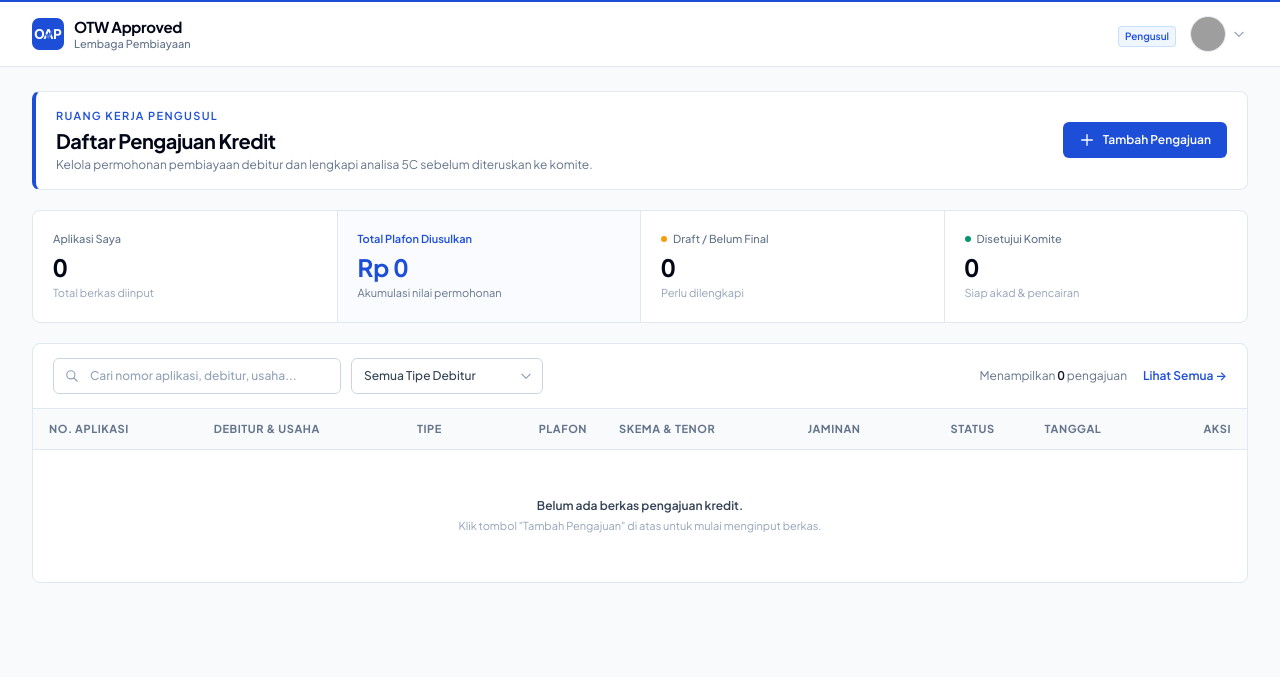
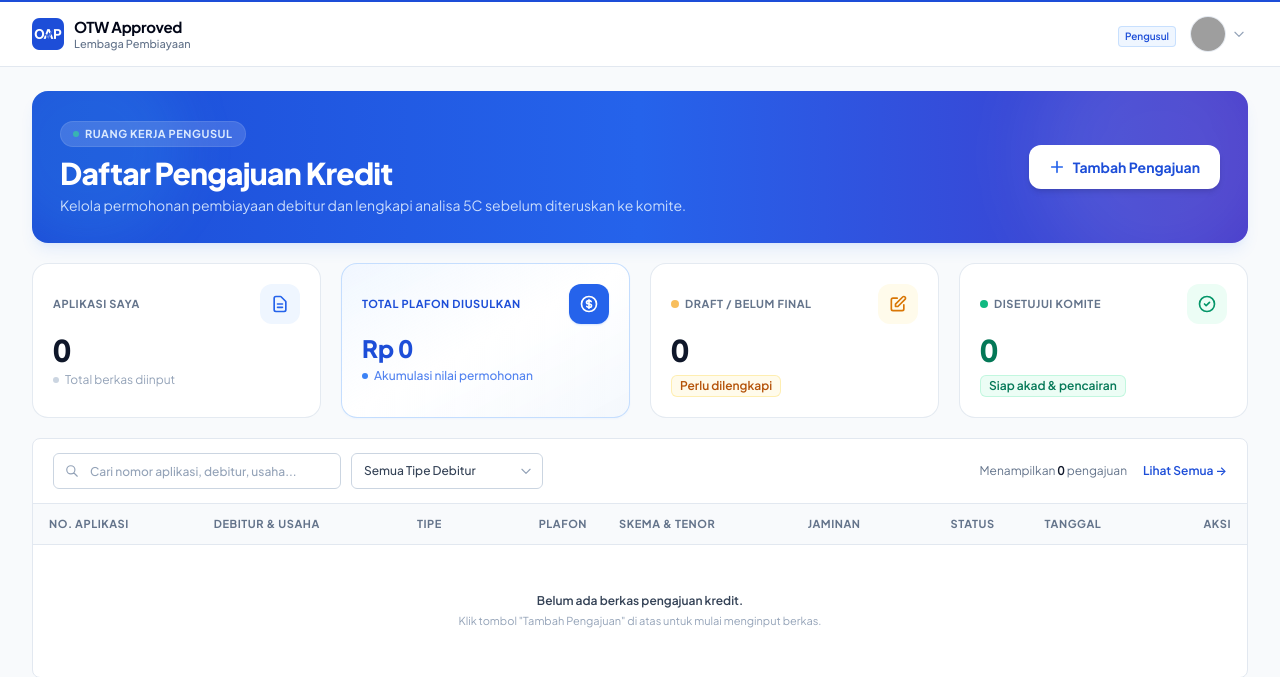
Before and after one commit to Solliboys/Analisa_keuangan, a CodeIgniter 4 app: the page made by app/Views/pengusul/dashboard_pengusul.php in a window 1280 px wide. Shown: the top 677 px of the page. Run offline with PHP 8.4 and a stand-in for CodeIgniter, Linux system fonts and the light colour scheme; the template is opened without the code that fills it, so the values that code supplies are empty; some libraries are stand-ins or nearby versions; grey boxes are pictures that could not be loaded.

Commit message:
style(pengusul): buat banner biru elegan dan kartu statistik 4 kolom modern clean

```diff
--- a/app/Views/pengusul/dashboard_pengusul.php
+++ b/app/Views/pengusul/dashboard_pengusul.php
@@ -124,52 +124,97 @@
             </div>
         <?php endif; ?>
 
-        <!-- Clean Workspace Header with Corporate Blue Accent -->
-        <div class="bg-white border border-slate-200 border-l-4 border-l-blue-700 rounded-lg px-5 py-4 flex flex-col sm:flex-row sm:items-center justify-between gap-4">
-            <div class="min-w-0">
-                <div class="text-[11px] font-semibold text-blue-700 uppercase tracking-[0.12em]">Ruang Kerja Pengusul</div>
-                <h1 class="text-lg sm:text-xl font-bold text-slate-950 tracking-tight mt-0.5">
+        <!-- Welcome Hero Banner (Biru Elegan seperti Desain Awal) -->
+        <div class="bg-gradient-to-r from-blue-700 via-blue-600 to-indigo-700 rounded-2xl p-6 sm:p-7 text-white shadow-lg shadow-blue-500/10 relative overflow-hidden flex flex-col md:flex-row md:items-center justify-between gap-5">
+            <!-- Ambient Decorative Elements -->
+            <div class="pointer-events-none absolute -right-10 -bottom-10 w-64 h-64 bg-white/10 rounded-full blur-2xl"></div>
+            <div class="pointer-events-none absolute -left-10 -top-10 w-48 h-48 bg-sky-400/15 rounded-full blur-xl"></div>
+
+            <div class="relative z-10 min-w-0">
+                <div class="inline-flex items-center gap-1.5 px-3 py-1 rounded-full text-[11px] font-bold bg-white/15 text-blue-100 uppercase tracking-wider backdrop-blur-xs border border-white/10 mb-2">
+                    <span class="w-1.5 h-1.5 rounded-full bg-emerald-400 animate-pulse"></span>
+                    <span>Ruang Kerja Pengusul</span>
+                </div>
+                <h1 class="text-xl sm:text-2xl lg:text-3xl font-extrabold text-white tracking-tight leading-tight">
                     Daftar Pengajuan Kredit
                 </h1>
-                <p class="text-xs text-slate-500 mt-0.5">
+                <p class="text-xs sm:text-sm text-blue-100/90 mt-1 max-w-2xl leading-relaxed">
                     Kelola permohonan pembiayaan debitur dan lengkapi analisa 5C sebelum diteruskan ke komite.
                 </p>
             </div>
-            <div class="shrink-0">
-                <button type="button" onclick="bukaModalPilihDebitur()" class="w-full sm:w-auto inline-flex items-center justify-center gap-2 px-4 py-2.5 bg-blue-700 hover:bg-blue-800 text-white font-semibold text-xs rounded-md transition cursor-pointer">
-                    <svg class="w-4 h-4" fill="none" stroke="currentColor" viewBox="0 0 24 24"><path stroke-linecap="round" stroke-linejoin="round" stroke-width="2" d="M12 4v16m8-8H4"></path></svg>
+
+            <div class="relative z-10 shrink-0">
+                <button type="button" onclick="bukaModalPilihDebitur()" class="w-full sm:w-auto inline-flex items-center justify-center gap-2 px-5 py-3 bg-white text-blue-700 hover:bg-blue-50 hover:text-blue-800 font-bold text-xs sm:text-sm rounded-xl shadow-md hover:shadow-lg transition-all transform hover:scale-[1.02] cursor-pointer">
+                    <svg class="w-4 h-4 text-blue-600" fill="none" stroke="currentColor" viewBox="0 0 24 24"><path stroke-linecap="round" stroke-linejoin="round" stroke-width="2.5" d="M12 4v16m8-8H4"></path></svg>
                     <span>Tambah Pengajuan</span>
                 </button>
             </div>
         </div>
 
-        <!-- Unified 4-Column KPI Hairline Ledger -->
-        <div class="bg-white border border-slate-200 rounded-lg grid grid-cols-2 lg:grid-cols-4 divide-y lg:divide-y-0 divide-x divide-slate-200 tabular-nums overflow-hidden">
-            <div class="p-4 sm:p-5">
-                <div class="text-[11px] font-medium text-slate-500">Aplikasi Saya</div>
-                <div class="text-xl sm:text-2xl font-bold text-slate-950 mt-1"><?= number_format($total_pengajuan) ?></div>
-                <div class="text-[11px] text-slate-400 mt-0.5">Total berkas diinput</div>
+        <!-- 4-Column Stat Cards (Wow & Clean) -->
+        <div class="grid grid-cols-1 sm:grid-cols-2 lg:grid-cols-4 gap-4 sm:gap-5 tabular-nums">
+            <!-- Card 1: Aplikasi Saya -->
+            <div class="bg-white rounded-2xl p-5 border border-slate-200/90 shadow-xs hover:shadow-md hover:border-slate-300 transition-all duration-200 relative overflow-hidden group">
+                <div class="flex items-center justify-between gap-3">
+                    <span class="text-[11px] font-bold text-slate-500 uppercase tracking-wider">Aplikasi Saya</span>
+                    <div class="w-10 h-10 rounded-xl bg-blue-50 text-blue-600 flex items-center justify-center shrink-0 group-hover:scale-105 transition-transform">
+                        <svg class="w-5 h-5" fill="none" stroke="currentColor" viewBox="0 0 24 24"><path stroke-linecap="round" stroke-linejoin="round" stroke-width="2" d="M9 12h6m-6 4h6m2 5H7a2 2 0 01-2-2V5a2 2 0 012-2h5.586a1 1 0 01.707.293l5.414 5.414a1 1 0 01.293.707V19a2 2 0 01-2 2z"></path></svg>
+                    </div>
+                </div>
+                <div class="text-2xl sm:text-3xl font-extrabold text-slate-900 mt-2"><?= number_format($total_pengajuan) ?></div>
+                <div class="text-xs text-slate-400 mt-1 flex items-center gap-1.5">
+                    <span class="w-1.5 h-1.5 rounded-full bg-slate-300"></span>
+                    <span>Total berkas diinput</span>
+                </div>
             </div>
-            <div class="p-4 sm:p-5 bg-blue-50/40">
-                <div class="text-[11px] font-semibold text-blue-700">Total Plafon Diusulkan</div>
-                <div class="text-lg sm:text-2xl font-bold text-blue-700 mt-1 truncate">Rp <?= number_format($total_plafon, 0, ',', '.') ?></div>
-                <div class="text-[11px] text-slate-500 mt-0.5">Akumulasi nilai permohonan</div>
+
+            <!-- Card 2: Total Plafon Diusulkan -->
+            <div class="bg-gradient-to-br from-blue-50/80 via-white to-blue-50/40 rounded-2xl p-5 border border-blue-200/90 shadow-sm shadow-blue-500/5 hover:shadow-md hover:border-blue-300 transition-all duration-200 relative overflow-hidden group">
+                <div class="flex items-center justify-between gap-3">
+                    <span class="text-[11px] font-bold text-blue-700 uppercase tracking-wider">Total Plafon Diusulkan</span>
+                    <div class="w-10 h-10 rounded-xl bg-blue-600 text-white flex items-center justify-center shrink-0 shadow-sm shadow-blue-500/20 group-hover:scale-105 transition-transform">
+                        <svg class="w-5 h-5" fill="none" stroke="currentColor" viewBox="0 0 24 24"><path stroke-linecap="round" stroke-linejoin="round" stroke-width="2" d="M12 8c-1.657 0-3 .895-3 2s1.343 2 3 2 3 .895 3 2-1.343 2-3 2m0-8c1.11 0 2.08.402 2.599 1M12 8V7m0 1v8m0 0v1m0-1c-1.11 0-2.08-.402-2.599-1M21 12a9 9 0 11-18 0 9 9 0 0118 0z"></path></svg>
+                    </div>
+                </div>
+                <div class="text-xl sm:text-2xl font-extrabold text-blue-700 mt-2 truncate">Rp <?= number_format($total_plafon, 0, ',', '.') ?></div>
+                <div class="text-xs text-blue-600/80 font-medium mt-1 flex items-center gap-1.5">
+                    <span class="w-1.5 h-1.5 rounded-full bg-blue-500"></span>
+                    <span>Akumulasi nilai permohonan</span>
+                </div>
             </div>
-            <div class="p-4 sm:p-5">
-                <div class="flex items-center gap-1.5 text-[11px] font-medium text-slate-500">
-                    <span class="w-1.5 h-1.5 rounded-full bg-amber-500"></span>
-                    <span>Draft / Belum Final</span>
+
+            <!-- Card 3: Draft / Belum Final -->
+            <div class="bg-white rounded-2xl p-5 border border-slate-200/90 shadow-xs hover:shadow-md hover:border-slate-300 transition-all duration-200 relative overflow-hidden group">
+                <div class="flex items-center justify-between gap-3">
+                    <span class="text-[11px] font-bold text-slate-500 uppercase tracking-wider flex items-center gap-1.5">
+                        <span class="w-2 h-2 rounded-full bg-amber-500 animate-pulse"></span>
+                        <span>Draft / Belum Final</span>
+                    </span>
+                    <div class="w-10 h-10 rounded-xl bg-amber-50 text-amber-600 flex items-center justify-center shrink-0 group-hover:scale-105 transition-transform">
+                        <svg class="w-5 h-5" fill="none" stroke="currentColor" viewBox="0 0 24 24"><path stroke-linecap="round" stroke-linejoin="round" stroke-width="2" d="M11 5H6a2 2 0 00-2 2v11a2 2 0 002 2h11a2 2 0 002-2v-5m-1.414-9.414a2 2 0 112.828 2.828L11.828 15H9v-2.828l8.586-8.586z"></path></svg>
+                    </div>
                 </div>
-                <div class="text-xl sm:text-2xl font-bold text-slate-950 mt-1"><?= number_format($total_draft) ?></div>
-                <div class="text-[11px] text-slate-400 mt-0.5">Perlu dilengkapi</div>
+                <div class="text-2xl sm:text-3xl font-extrabold text-slate-900 mt-2"><?= number_format($total_draft) ?></div>
+                <div class="mt-1">
+                    <span class="text-xs text-amber-700 font-semibold bg-amber-50 px-2 py-0.5 rounded-md border border-amber-200/60 inline-flex items-center gap-1">Perlu dilengkapi</span>
+                </div>
             </div>
-            <div class="p-4 sm:p-5">
-                <div class="flex items-center gap-1.5 text-[11px] font-medium text-slate-500">
-                    <span class="w-1.5 h-1.5 rounded-full bg-emerald-600"></span>
-                    <span>Disetujui Komite</span>
+
+            <!-- Card 4: Disetujui Komite -->
+            <div class="bg-white rounded-2xl p-5 border border-slate-200/90 shadow-xs hover:shadow-md hover:border-slate-300 transition-all duration-200 relative overflow-hidden group">
+                <div class="flex items-center justify-between gap-3">
+                    <span class="text-[11px] font-bold text-slate-500 uppercase tracking-wider flex items-center gap-1.5">
+                        <span class="w-2 h-2 rounded-full bg-emerald-500"></span>
+                        <span>Disetujui Komite</span>
+                    </span>
+                    <div class="w-10 h-10 rounded-xl bg-emerald-50 text-emerald-600 flex items-center justify-center shrink-0 group-hover:scale-105 transition-transform">
+                        <svg class="w-5 h-5" fill="none" stroke="currentColor" viewBox="0 0 24 24"><path stroke-linecap="round" stroke-linejoin="round" stroke-width="2" d="M9 12l2 2 4-4m6 2a9 9 0 11-18 0 9 9 0 0118 0z"></path></svg>
+                    </div>
                 </div>
-                <div class="text-xl sm:text-2xl font-bold text-slate-950 mt-1"><?= number_format($total_disetujui) ?></div>
-                <div class="text-[11px] text-slate-400 mt-0.5">Siap akad &amp; pencairan</div>
+                <div class="text-2xl sm:text-3xl font-extrabold text-emerald-700 mt-2"><?= number_format($total_disetujui) ?></div>
+                <div class="mt-1">
+                    <span class="text-xs text-emerald-700 font-semibold bg-emerald-50 px-2 py-0.5 rounded-md border border-emerald-200/60 inline-flex items-center gap-1">Siap akad &amp; pencairan</span>
+                </div>
             </div>
         </div>
 
@@ -405,7 +450,7 @@
                         <svg class="w-4 h-4 text-blue-600" fill="none" stroke="currentColor" viewBox="0 0 24 24"><path stroke-linecap="round" stroke-linejoin="round" stroke-width="2" d="M9 12h6m-6 4h6m2 5H7a2 2 0 01-2-2V5a2 2 0 012-2h5.586a1 1 0 01.707.293l5.414 5.414a1 1 0 01.293.707V19a2 2 0 01-2 2z"></path></svg>
                     </div>
                     <div>
-                        <h3 class="text-sm font-extrabold text-slate-900" id="aiModalJudul">Laporan Hasil AI (CAM)</h3>
+                        <h3 class="text-sm font-extrabold text-slate-900" id="aiModalJudul">Laporan Analisis Kredit AI</h3>
                         <p class="text-[11px] text-slate-500">Evaluasi Risiko 5C & Rekomendasi Komite</p>
                     </div>
                 </div>
@@ -425,7 +470,7 @@
                 </div>
             </div>
 
-            <!-- Modal Body: Iframe Halaman Laporan CAM Sesuai Screenshot -->
+            <!-- Modal Body: Iframe Halaman Laporan Analisis Kredit -->
             <div class="flex-1 overflow-hidden bg-slate-100 p-0">
                 <iframe id="iframeLaporanCAM" src="" class="w-full h-[78vh] border-0"></iframe>
             </div>
@@ -520,10 +565,10 @@
         // Data pengajuan yang dikirim dari controller untuk modal cepat
         const pengajuanDataStore = <?= json_encode($daftar_pengajuan ?? [], JSON_HEX_TAG | JSON_HEX_APOS | JSON_HEX_QUOT | JSON_HEX_AMP) ?>;
 
-        // Modal Hasil AI (Menampilkan Dokumen Laporan CAM Sesuai Screenshot)
+        // Modal Hasil AI (Menampilkan Dokumen Laporan Analisis Kredit)
         function bukaModalHasilAI(kreditId) {
             const item = (pengajuanDataStore || []).find(x => x.kredit_id == kreditId);
-            const judul = item ? `Laporan Hasil AI (CAM) - ${item.nomor_aplikasi || ''}` : 'Laporan Hasil AI (CAM)';
+            const judul = item ? `Laporan Analisis Kredit AI - ${item.nomor_aplikasi || ''}` : 'Laporan Analisis Kredit AI';
             const judulElem = document.getElementById('aiModalJudul');
             if (judulElem) judulElem.innerText = judul;
 
@@ -591,7 +636,7 @@
                 sub.innerText = 'Pengajuan telah disetujui resmi oleh Reviewer / Komite Kredit';
                 panduanBox.className = 'p-3.5 rounded-2xl border text-xs bg-emerald-50/60 border-emerald-200 text-emerald-900';
                 panduanTitle.innerText = 'Tindak Lanjut Pengusul:';
-                panduanDesc.innerText = 'Pengajuan telah lolos evaluasi. Anda dapat mencetak lembar CAM PDF resmi dan mempersiapkan proses akad serta pencairan kredit.';
+                panduanDesc.innerText = 'Pengajuan telah lolos evaluasi. Anda dapat mencetak lembar Analisis Kredit PDF resmi dan mempersiapkan proses akad serta pencairan kredit.';
             } else if (st.includes('tolak')) {
                 banner.className = 'p-4 rounded-2xl border text-center flex flex-col items-center justify-center space-y-1.5 bg-rose-50 text-rose-900 border-rose-300 ring-1 ring-rose-200/50';
                 badge.innerText = 'DITOLAK';
```
